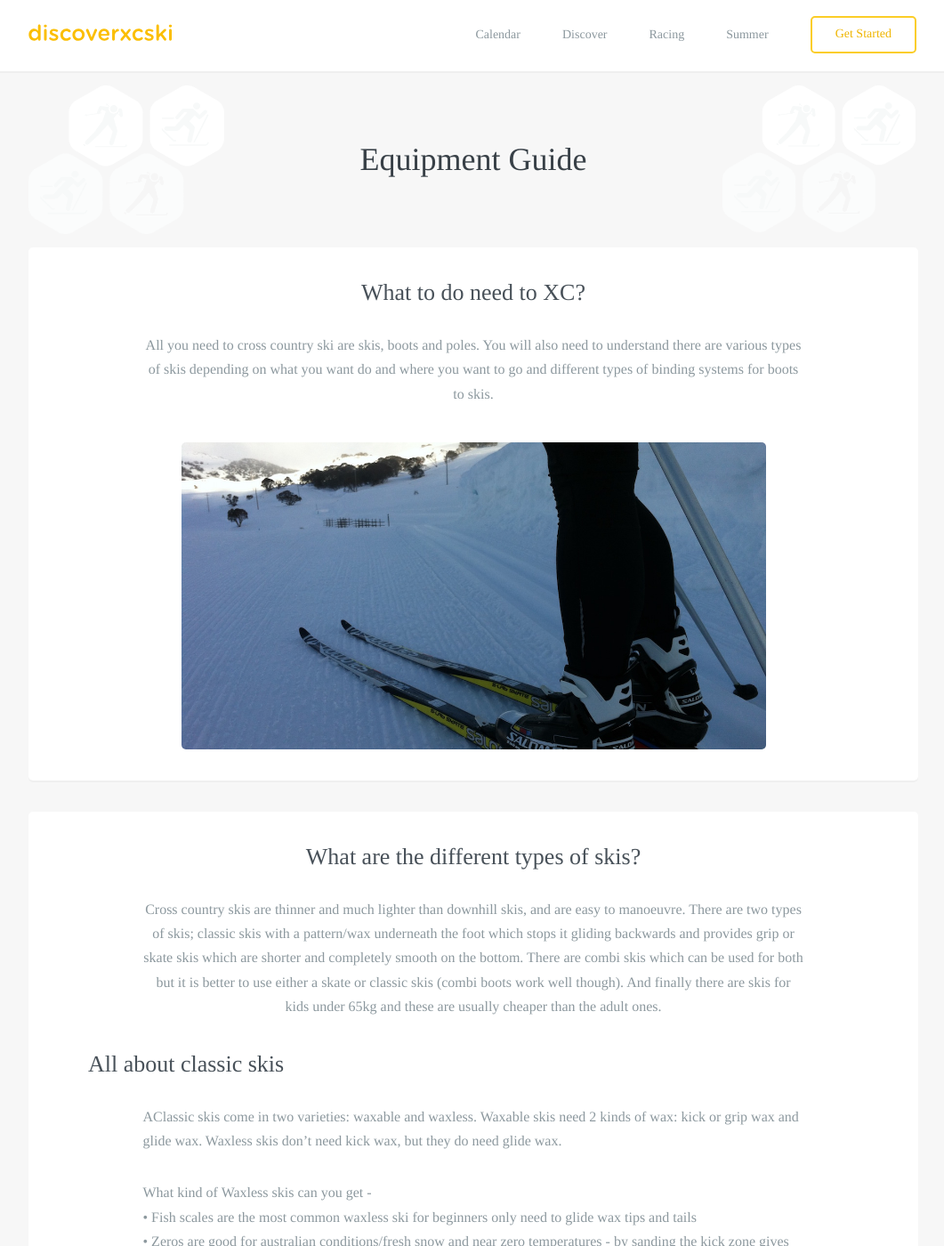
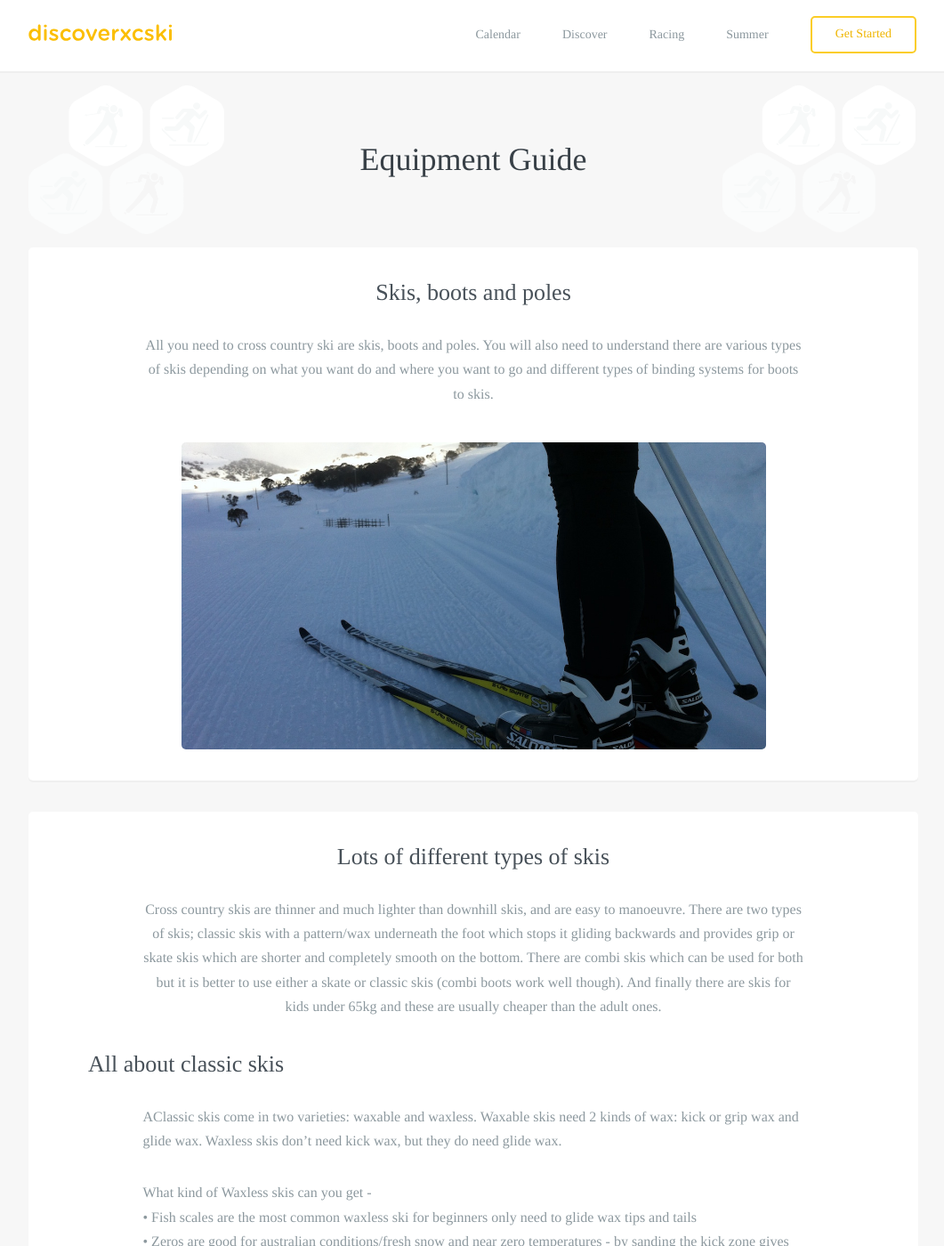
Before and after one commit to robcatto/robcatto.github.io, a Jekyll site: the page built from get-started/equipment/index.html, in a window 1280 px wide and 1400 px high. Shown: the whole window at 89% size, without its empty margins (108-1169 px from the left). Built offline with Jekyll 4.4.1, drawn with Linux system fonts in a browser that asks for light colours; some web fonts are replaced; Markdown is read by kramdown in place of the engine named in the settings; some of the changed text lies outside the part shown.

Commit message:
Update index.html

```diff
--- a/get-started/equipment/index.html
+++ b/get-started/equipment/index.html
@@ -31,7 +31,7 @@ layout: default
         <div id="content1">
 
                 <section class="mobile_section">
-                    <h3>What to do need to XC?</h3>
+                    <h3>Skis, boots and poles</h3>
                     <p>All you need to cross country ski are skis, boots and poles.  You will also need to understand there are various types of skis depending on what you want do and where you want to go and different types of binding systems for boots to skis.
                      </p>
 
@@ -45,7 +45,7 @@ layout: default
                 </section>
 
                          <section class="mobile_section">
-                    <h3>What are the different types of skis?</h3>
+                    <h3>Lots of different types of skis</h3>
                     <p>Cross country skis are thinner and much lighter than downhill skis, and are easy to manoeuvre.  There are two types of skis; classic skis with a pattern/wax underneath the foot which stops it gliding backwards and provides grip or skate skis which are shorter and completely smooth on the bottom.  There are combi skis which can be used for both but it is better to use either a skate or classic skis (combi boots work well though). And finally there are skis for kids under 65kg and these are usually cheaper than the adult ones.
                 <h3 align=left>All about classic skis</h3>
                     <p align=left>AClassic skis come in two varieties: waxable and waxless.  Waxable skis need 2 kinds of wax: kick or grip wax and glide wax. Waxless skis don’t need kick wax, but they do need glide wax.
@@ -86,7 +86,7 @@ layout: default
 
 
                          <section class="mobile_section">
-                    <h3>What about poles?</h3>
+                    <h3>Pole lengths differ</h3>
                     <p>Poles are thin and light, with a basket on the bottom to stop the pole from going deep into the snow.  There are different pole lengths for classic and skate.  Classic pole length is around minus 20cm of height and skate are around minus 10 cm.  There are also racing straps which act like a sling that cradles your hand or there are poles for beginners with a loop.  The price you pay for poles reflects the material they are made from.
                      </p>
 
```
Also changed, not shown: other parts of get-started/equipment/index.html (+1 -1 lines).
